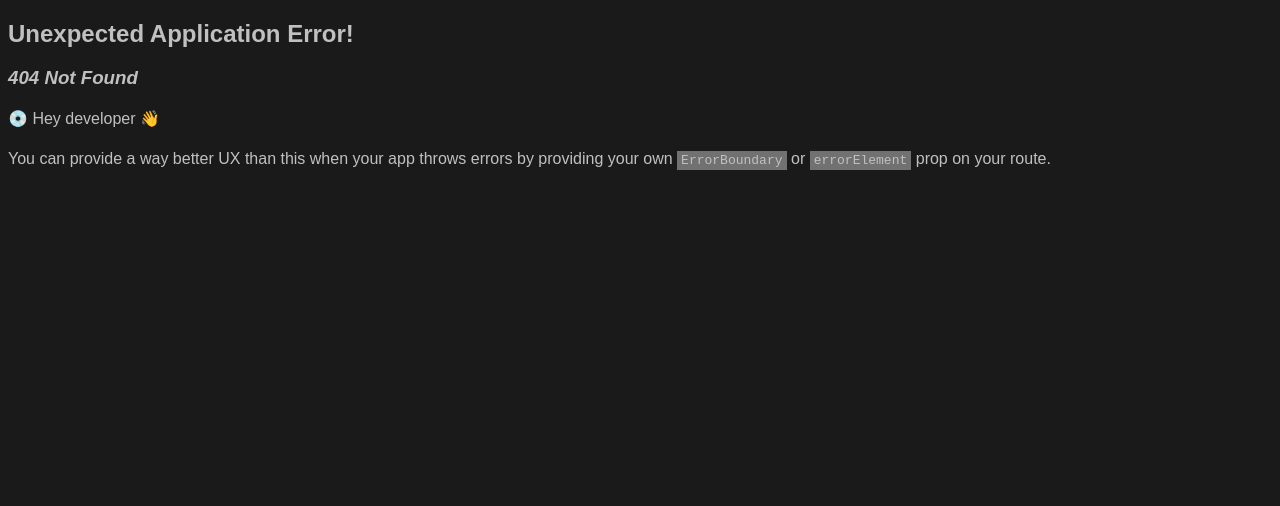
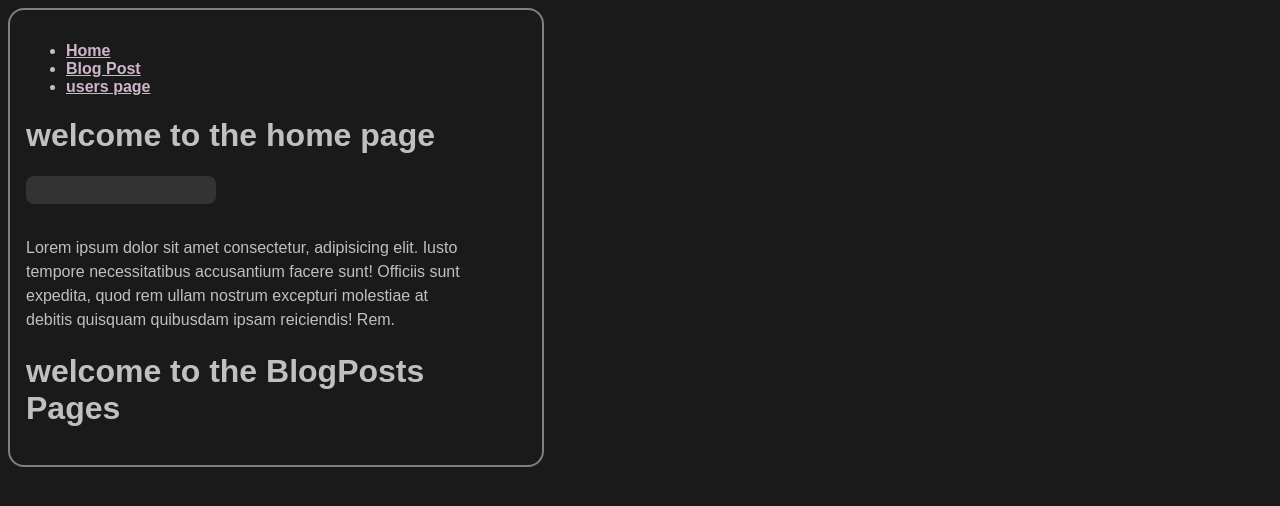
Before and after one commit to Danny-Py5/react-tutorial, a React (Vite) app: page /blog-post in a window 1280 px wide. Before the commit this address had no page. Shown: the top 506 px of the page. Built offline with nearby package versions, Linux system fonts and the light colour scheme.

Commit message:
Learned useNavigation

```diff
--- a/src/App.jsx
+++ b/src/App.jsx
@@ -1,9 +1,10 @@
 // useNavigate 7:1..
 import "./globals.css";
-import { Link } from "react-router-dom";
+import { Link, useNavigate } from "react-router-dom";
 import { Outlet } from "react-router-dom";
 
 export default function App() {
+  const navigate = useNavigate();
   return (
     <div>
       <nav>
@@ -12,13 +13,41 @@ export default function App() {
             <Link to="/">Home</Link>
           </li>
           <li>
-            <Link to="/products">Product</Link>
+            <Link to="/blog-post">Blog Post</Link>
           </li>
           <li>
-            <Link to="/about">About</Link>
+            <Link to="/users">users page</Link>
           </li>
         </ul>
       </nav>
+      <h1>welcome to the home page </h1>
+      <div>
+        <input
+          type="text"
+          onChange={(e) => {
+            if (e.target.value.length > 10) {
+              navigate("/blog-post", {
+                state: {
+                  posts: [
+                    {
+                      id: 1,
+                      name: "Olatunde Daniel",
+                      status: "single",
+                      title: "Hello world!",
+                    },
+                  ],
+                },
+              });
+            } // if closing tag
+          }}
+        />
+      </div>
+      <p style={{ width: "50ch" }}>
+        Lorem ipsum dolor sit amet consectetur, adipisicing elit. Iusto tempore
+        necessitatibus accusantium facere sunt! Officiis sunt expedita, quod rem
+        ullam nostrum excepturi molestiae at debitis quisquam quibusdam ipsam
+        reiciendis! Rem.
+      </p>
       <Outlet />
     </div>
   );
--- a/src/globals.css
+++ b/src/globals.css
@@ -13,6 +13,10 @@ h2:nth-of-type(2) {
 p {
   line-height: 24px;
   /* text-indent: 1rem; */
+}
+a {
+  color: rgb(207, 181, 204);
+  font-weight: 600;
 }
 
 body {
@@ -37,6 +41,13 @@ form div label {
   margin-right: 0.5rem;
 }
 
+#root {
+  border: 2px solid grey;
+  border-radius: 1rem;
+  max-width: 500px;
+  padding: 1rem;
+}
+
 .User-details {
   display: flex;
   gap: 1rem;
--- a/src/react-router/pages/BlogPostsPage.jsx
+++ b/src/react-router/pages/BlogPostsPage.jsx
@@ -1,7 +1,35 @@
+import { useEffect, useState } from "react";
+import { useLocation } from "react-router-dom";
+
 export default function BlogPostsPage() {
+  const { state } = useLocation();
+  const [posts, setPosts] = useState([]);
+
+  // when we are on the blogPostpage programmatically, if we later refresh the page,
+  // it will not lost the state passed from the navigate.
+
+  // we can verify that by logging the state attr of the window history
+  console.log("window history", window.history.state);
+
+  useEffect(() => {
+    if (state && state.posts) {
+      setPosts(state.posts);
+    }
+  }, [state]);
+
   return (
     <div>
       <h1>welcome to the BlogPosts Pages</h1>
+      {posts.map((post) => {
+        return (
+          <div style={{ color: "lightpink" }} key={post.id}>
+            <h2>{post.title}</h2>
+            <p>
+              I am {post.name} and I am currently {post.status}
+            </p>
+          </div>
+        );
+      })}
     </div>
   );
 }
```
Also changed, not shown: src/main.jsx (+6 -11 lines).
